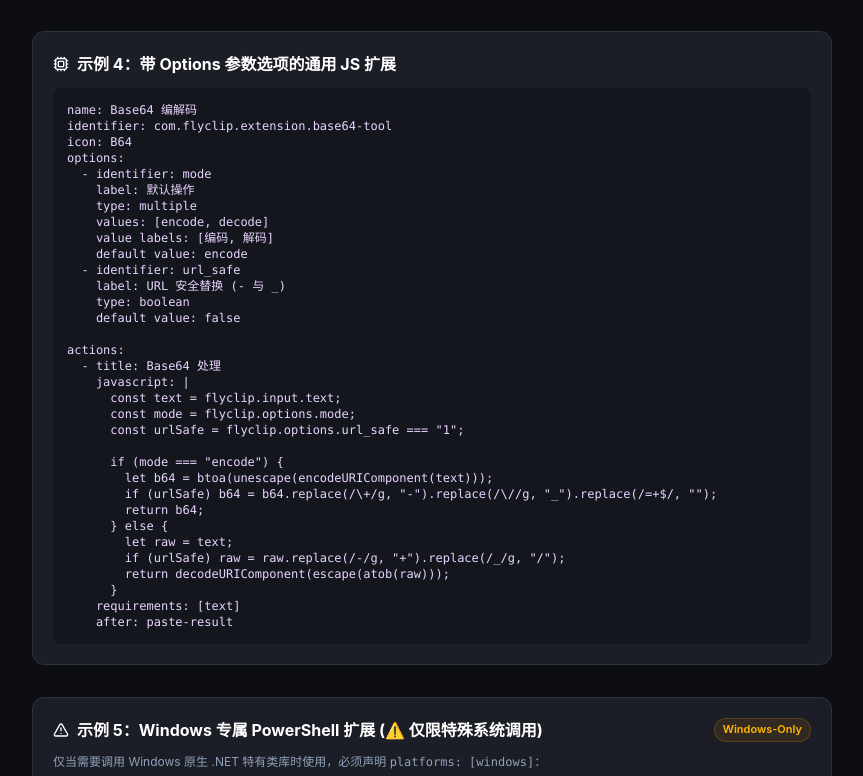
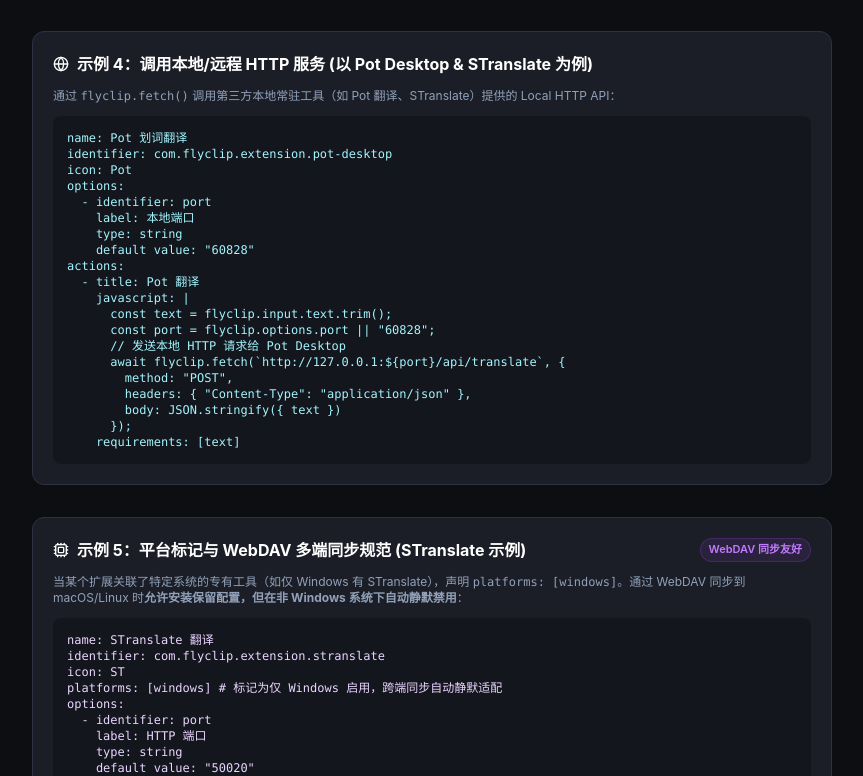
Before and after one commit to flyclip-app/website, a Next.js app: page /dev/actions in a window 1280 px wide. Shown: the part 2084-2860 px from the top of the page, without its empty margins (272-1135 px from the left). Built offline with nearby package versions, Linux system fonts and the light colour scheme.

Commit message:
feat: add Pot Desktop & STranslate extensions with local HTTP API & WebDAV sync architecture

```diff
--- a/src/app/dev/actions/page.tsx
+++ b/src/app/dev/actions/page.tsx
@@ -154,46 +154,70 @@
           </div>
         </div>
 
-        {/* Example 4 */}
+        {/* Example 4: Local HTTP API Calling (Pot Desktop & STranslate) */}
         <div className="p-5 rounded-xl bg-[#1c1e27] border border-[#2d3142] space-y-3">
-          <h3 className="font-bold text-white text-base text-purple-400 flex items-center gap-2">
-            <Cpu size={16} />
-            <span>示例 4：带 Options 参数选项的通用 JS 扩展</span>
+          <h3 className="font-bold text-white text-base text-cyan-400 flex items-center gap-2">
+            <Globe size={16} />
+            <span>示例 4：调用本地/远程 HTTP 服务 (以 Pot Desktop & STranslate 为例)</span>
           </h3>
+          <p className="text-xs text-slate-400">
+            通过 <code>flyclip.fetch()</code> 调用第三方本地常驻工具（如 Pot 翻译、STranslate）提供的 Local HTTP API：
+          </p>
+          <div className="p-3.5 rounded-lg bg-[#14161d] font-mono text-xs text-cyan-200">
+            <pre>{`name: Pot 划词翻译
+identifier: com.flyclip.extension.pot-desktop
+icon: Pot
+options:
+  - identifier: port
+    label: 本地端口
+    type: string
+    default value: "60828"
+actions:
+  - title: Pot 翻译
+    javascript: |
+      const text = flyclip.input.text.trim();
+      const port = flyclip.options.port || "60828";
+      // 发送本地 HTTP 请求给 Pot Desktop
+      await flyclip.fetch(\`http://127.0.0.1:\${port}/api/translate\`, {
+        method: "POST",
+        headers: { "Content-Type": "application/json" },
+        body: JSON.stringify({ text })
+      });
+    requirements: [text]`}</pre>
+          </div>
+        </div>
+
+        {/* Example 5: Platform Constraint & STranslate */}
+        <div className="p-5 rounded-xl bg-[#1c1e27] border border-[#2d3142] space-y-3">
+          <div className="flex items-center justify-between">
+            <h3 className="font-bold text-white text-base text-purple-400 flex items-center gap-2">
+              <Cpu size={16} />
+              <span>示例 5：平台标记与 WebDAV 多端同步规范 (STranslate 示例)</span>
+            </h3>
+            <span className="text-[11px] px-2 py-0.5 rounded-full bg-purple-500/10 text-purple-400 font-semibold border border-purple-500/20">
+              WebDAV 同步友好
+            </span>
+          </div>
+          <p className="text-xs text-slate-400">
+            当某个扩展关联了特定系统的专有工具（如仅 Windows 有 STranslate），声明 <code>platforms: [windows]</code>。通过 WebDAV 同步到 macOS/Linux 时<strong>允许安装保留配置，但在非 Windows 系统下自动静默禁用</strong>：
+          </p>
           <div className="p-3.5 rounded-lg bg-[#14161d] font-mono text-xs text-purple-200">
-            <pre>{`name: Base64 编解码
-identifier: com.flyclip.extension.base64-tool
-icon: B64
+            <pre>{`name: STranslate 翻译
+identifier: com.flyclip.extension.stranslate
+icon: ST
+platforms: [windows] # 标记为仅 Windows 启用，跨端同步自动静默适配
 options:
-  - identifier: mode
-    label: 默认操作
-    type: multiple
-    values: [encode, decode]
-    value labels: [编码, 解码]
-    default value: encode
-  - identifier: url_safe
-    label: URL 安全替换 (- 与 _)
-    type: boolean
-    default value: false
-
+  - identifier: port
+    label: HTTP 端口
+    type: string
+    default value: "50020"
 actions:
-  - title: Base64 处理
+  - title: STranslate
     javascript: |
-      const text = flyclip.input.text;
-      const mode = flyclip.options.mode;
-      const urlSafe = flyclip.options.url_safe === "1";
-
-      if (mode === "encode") {
-        let b64 = btoa(unescape(encodeURIComponent(text)));
-        if (urlSafe) b64 = b64.replace(/\\+/g, "-").replace(/\\//g, "_").replace(/=+$/, "");
-        return b64;
-      } else {
-        let raw = text;
-        if (urlSafe) raw = raw.replace(/-/g, "+").replace(/_/g, "/");
-        return decodeURIComponent(escape(atob(raw)));
-      }
-    requirements: [text]
-    after: paste-result`}</pre>
+      const text = flyclip.input.text.trim();
+      const port = flyclip.options.port || "50020";
+      await flyclip.fetch(\`http://127.0.0.1:\${port}/text?content=\${encodeURIComponent(text)}\`);
+    requirements: [text]`}</pre>
           </div>
         </div>
 
--- a/src/app/dev/config/page.tsx
+++ b/src/app/dev/config/page.tsx
@@ -52,7 +52,10 @@
               <tr>
                 <td className="py-3 px-3 font-mono text-blue-400">platforms</td>
                 <td className="py-3 px-3">Array</td>
-                <td className="py-3 px-3">支持的操作系统平台约束：<code>[windows, macos, linux]</code>。若包含 PowerShell 则默认仅 Windows。</td>
+                <td className="py-3 px-3">
+                  支持的操作系统平台：<code>[windows, macos, linux]</code>（默认全部支持）。<br />
+                  <strong>WebDAV 同步友好</strong>：跨设备同步时所有系统均允许正常安装，但在非目标系统上自动静默禁用动作，不产生阻断性错误。
+                </td>
               </tr>
               <tr>
                 <td className="py-3 px-3 font-mono text-blue-400">actions</td>
--- a/src/data/extensions.ts
+++ b/src/data/extensions.ts
@@ -12,6 +12,79 @@
 }
 
 export const EXTENSIONS_DATA: ExtensionItem[] = [
+  // --- Desktop Apps HTTP Integration ---
+  {
+    id: "com.flyclip.extension.pot-desktop",
+    name: "Pot 划词翻译",
+    category: "translation",
+    icon: "Pot",
+    description: "Send selected text to Pot Desktop via local HTTP API for instant translation/OCR.",
+    descriptionZh: "通过本地 HTTP 服务将选中文本发送至 Pot Desktop 进行划词翻译或 OCR。",
+    hasOptions: true,
+    optionsCount: 2,
+    type: "url",
+    configYaml: `name: Pot 划词翻译
+identifier: com.flyclip.extension.pot-desktop
+icon: Pot
+options:
+  - identifier: port
+    label: 本地服务端口
+    type: string
+    default value: "60828"
+actions:
+  - title: Pot 翻译
+    javascript: |
+      const text = flyclip.input.text.trim();
+      const port = flyclip.options.port || "60828";
+      try {
+        await flyclip.fetch(\`http://127.0.0.1:\${port}/api/translate\`, {
+          method: "POST",
+          headers: { "Content-Type": "application/json" },
+          body: JSON.stringify({ text })
+        });
+      } catch (e) {
+        flyclip.run("cmd", ["/c", "start", \`pot:translate?text=\${encodeURIComponent(text)}\`]);
+      }
+    requirements: [text]`
+  },
+  {
+    id: "com.flyclip.extension.stranslate",
+    name: "STranslate 翻译",
+    category: "translation",
+    icon: "ST",
+    description: "Trigger Windows open-source STranslate tool for deep translation.",
+    descriptionZh: "通过本地服务或命令行调用 Windows 开源神器 STranslate 进行即时翻译。",
+    hasOptions: true,
+    optionsCount: 2,
+    type: "powershell",
+    configYaml: `name: STranslate 翻译
+identifier: com.flyclip.extension.stranslate
+icon: ST
+platforms: [windows] # 标记 Windows 专属，WebDAV 多端同步自动静默适配
+options:
+  - identifier: trigger_mode
+    label: 唤起方式
+    type: multiple
+    values: [http, cli]
+    default value: http
+  - identifier: port
+    label: 本地端口
+    type: string
+    default value: "50020"
+actions:
+  - title: STranslate
+    javascript: |
+      const text = flyclip.input.text.trim();
+      const mode = flyclip.options.trigger_mode || "http";
+      const port = flyclip.options.port || "50020";
+      if (mode === "http") {
+        await flyclip.fetch(\`http://127.0.0.1:\${port}/text?content=\${encodeURIComponent(text)}\`);
+      } else {
+        flyclip.run("stranslate", ["-t", text]);
+      }
+    requirements: [text]`
+  },
+
   // --- Translation & Dictionary ---
   {
     id: "com.flyclip.extension.google-translate",
```
